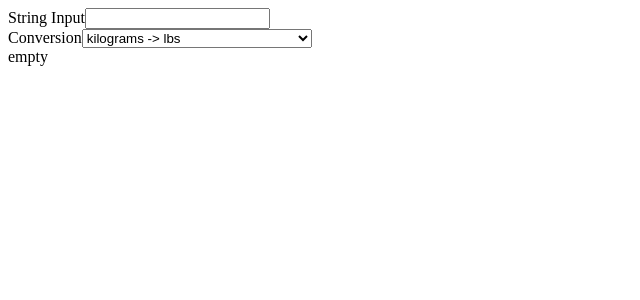
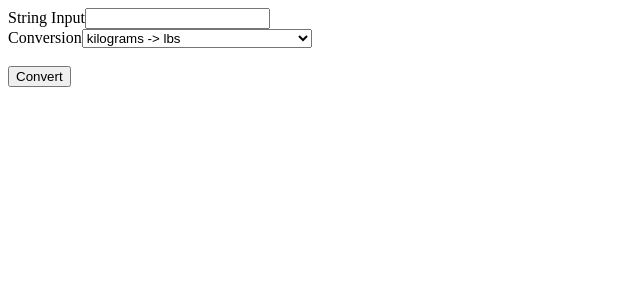
Before and after one commit to selenawalshsmith/AgriculturalUnitsConverter, a React app: page / in a window 1280 px wide. Shown: the top 300 px of the page, without its empty margins (0-640 px from the left). Built offline with nearby package versions, Linux system fonts and the light colour scheme.

Commit message:
Convert button, results render only onClick

```diff
--- a/src/components/App.tsx
+++ b/src/components/App.tsx
@@ -9,25 +9,41 @@ import InputState from '../InputInterface';
 import {Input} from "./Input";
 import {Conversion} from "./Conversion";
 import {Product} from "./Product";
+import {Result} from "./Result";
 
 export const App: FunctionComponent<InputInterface> = () => {
 
   const [inputString, setInputString] = useState<string>("");
   const [product, setProduct] = useState<string>("Corn");
   const [unit, setUnit] = useState<string>("kg -> lb");
+  const [result, setResult] = useState<Array<string>>();
+  //only update Result component when showResult increments.
+  //Result component renders empty div while showResult == 0
+  const [showResult, setShowResult] = useState<number>(0);
 
   useEffect(()=>{
     console.log(product);
     console.log(unit);
     console.log(inputString);
+    console.log(showResult);
   })
 
     return (
         <div>
-      <AppContext.Provider value={{productContext: [product, setProduct], unitContext: [unit, setUnit], inputStringContext:[inputString, setInputString]}} >
+        <AppContext.Provider value={{
+          productContext: [product, setProduct],
+          unitContext: [unit, setUnit],
+          inputStringContext:[inputString, setInputString],
+          resultContext:[result, setResult],
+          showResultContext:[showResult, setShowResult]
+        }} >
             <Input/>
             <Conversion/>
             <Product/>
+            <div>
+              <button onClick={(e:React.MouseEvent) =>{setShowResult(showResult + 1)}}>Convert</button>
+            </div>
+            <Result/>
         </AppContext.Provider>
         </div>
     );
--- a/src/components/Product.tsx
+++ b/src/components/Product.tsx
@@ -27,7 +27,6 @@ export function Product(props: InputInterface) {
   else{
     return(
       <div>
-      <div>empty</div>
         <br></br>
       </div>
     );
--- /dev/null
+++ b/src/components/Result.tsx
@@ -0,0 +1,34 @@
+import * as React from "react";
+import {useEffect, useContext} from "react";
+import InputInterface from '../InputInterface';
+import {AppContext} from "../AppContext";
+
+export function Result(props: InputInterface) {
+  const {productContext, unitContext, inputStringContext, showResultContext} = useContext(AppContext);
+  const [inputString, setInputString] = inputStringContext;
+  const [unit, setUnit] = unitContext;
+  const [product, setProduct] = productContext;
+  const [showResult, setShowResult] = showResultContext;
+  //const showResults: boolean = false;
+  const results: string[] = [];
+  var renderResultCount = 0;
+  useEffect(()=>{
+    renderResultCount++;
+  })
+  if(renderResultCount != showResult){
+    return (
+      <div>
+        <table>
+          <tr>
+            result a
+          </tr>
+        </table>
+      </div>
+    );
+  } else{
+    return(
+      <div></div>
+    );
+  }
+
+}
```
Also changed, not shown: src/components/FirstComponent.tsx (deleted, +0 -16 lines), src/components/UserComponent.tsx (deleted, +0 -22 lines), src/components/ResultRow.tsx (added). Lines whose indentation alone changed are shown as unchanged.
